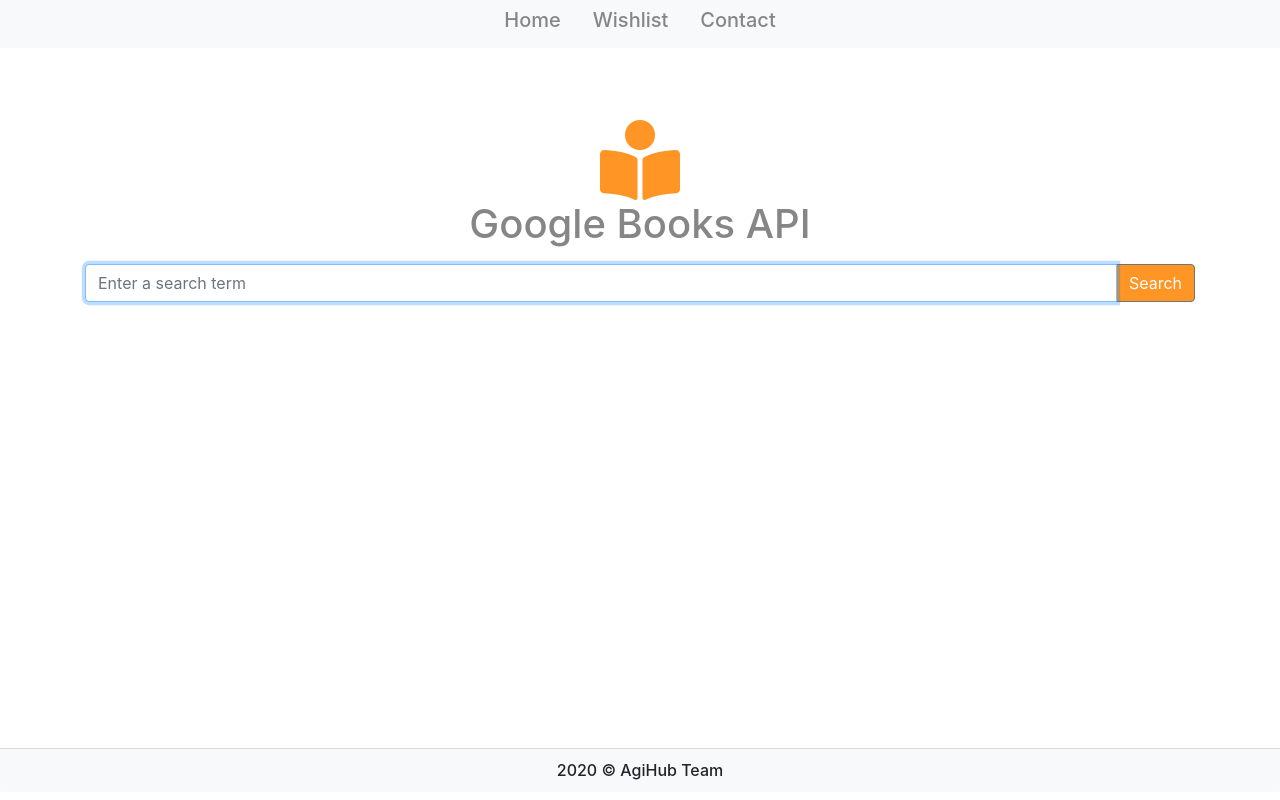
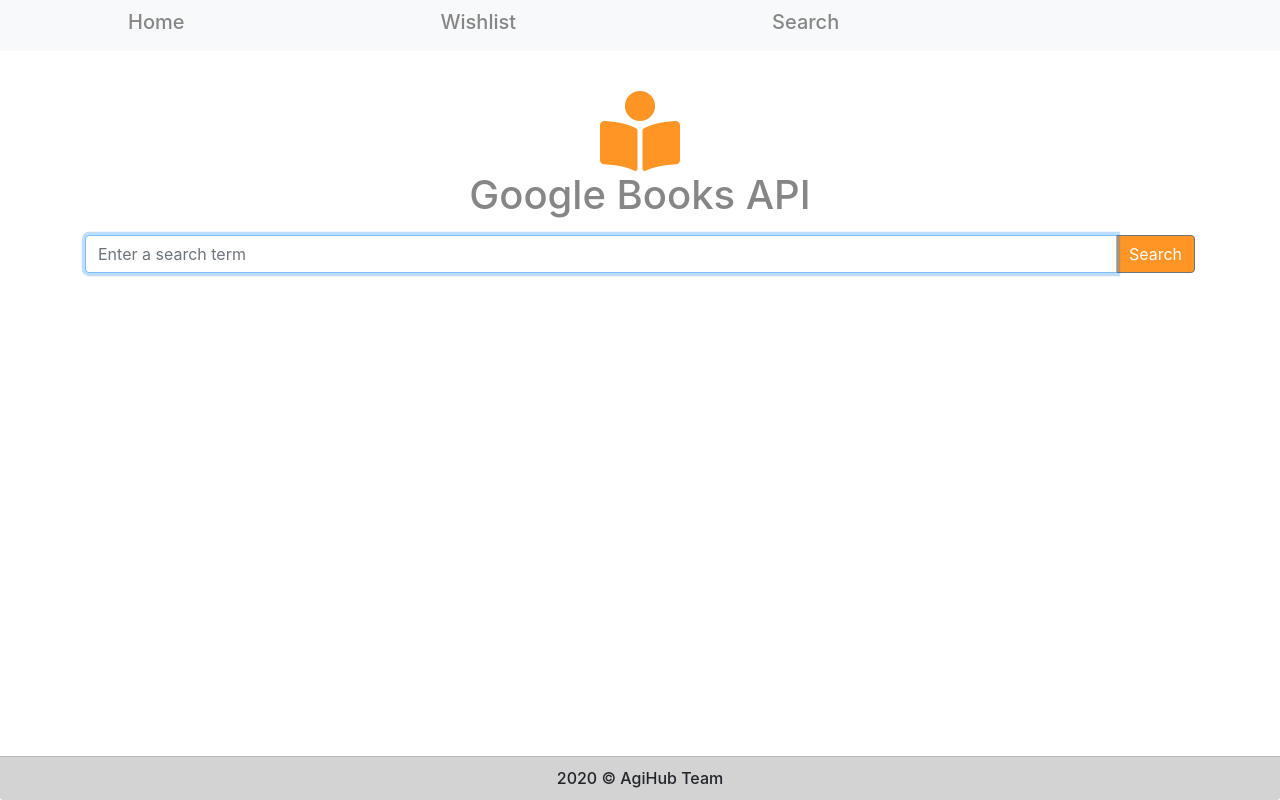
Before and after one commit to Bogdan-Mireanu/Agile-React-Final-Project, a React (Create React App) app: page /search in a window 1280 px wide. Built offline with nearby package versions, Linux system fonts and the light colour scheme.

Commit message:
done navbar, login, some css

```diff
--- a/src/App.css
+++ b/src/App.css
@@ -1,5 +1,7 @@
 .App {
   text-align: center;
+  margin: 0;
+  padding: 0;
 }
 
 .form-container {
@@ -9,6 +11,7 @@
   width: 30vw;
   margin: 1rem auto;
 }
+
 .fas {
   color:  #ff9524;
 }
@@ -29,7 +32,20 @@
   margin-bottom: 0.5rem;
 }
 .nav{
-  margin-bottom: 4rem;
+   margin-bottom: 2rem;
+}
+.nav li {
+  margin : 0.1rem 7rem;
+}
+.nav li a:hover{
+  text-decoration: none;
+}
+p:hover {
+  background-image: linear-gradient(260deg, rgb(250, 173, 57) 0%,  rgb(248, 198, 124) 100%);
+  color: #fffdfd;
+}
+.card-footer {
+  background-color: #d3d3d3;
 }
 .btn-block{
   width: 6rem;
@@ -41,7 +57,19 @@
 .card-book{
   box-shadow: 4px 4px 20px -2px #cec7c0;
 }
+.book-title .btn {
+  margin-top: 1rem;
+}
 .details {
   background-color: #ff9524;
   color: #fffdfd;
 }
+.card-bookDetails {
+  background-color: rgb(243, 179, 83);
+  color: whitesmoke;
+}
+.book-body h5{
+  color:whitesmoke;
+  padding: 0 1rem;
+
+}
--- a/src/App.js
+++ b/src/App.js
@@ -1,15 +1,16 @@
 import React from 'react';
 import Login from './components/Login/Login';
 import SearchBar from './components/SearchBar/SearchBar';
+import WhishList from './components/WhishList/WhishList';
 import 'bootstrap/dist/css/bootstrap.min.css';
 import './App.css';
 import BookDetails from './components/BookDetails/BookDetails';
 import {
   BrowserRouter as Router,
   Switch,
-  Route,
-  Link
+  Route
 } from "react-router-dom";
+
 
 function App() {
   return (
@@ -17,9 +18,11 @@
 
     <div className="App">
         <Switch>
-          <Route exact path="/login"><Login/></Route>
+          <Route exact path="/"><Login/></Route>
+          <Route exact path="/search">  <SearchBar /></Route>
           <Route exact path="/bookDetails/:id"> <BookDetails /></Route>
-          <Route exact path="/search">  <SearchBar /></Route>
+          <Route exact path='/whishlist'><WhishList/></Route>
+          <Route>{() => <h1>404</h1>}</Route>
         </Switch>
 
 
--- a/src/components/Book/Book.js
+++ b/src/components/Book/Book.js
@@ -15,7 +15,7 @@
 
             <h5 className='card-title'>{books.volumeInfo.title}</h5>
             <h6 className=' card-subtitle mb-2 text-dark'>{books.volumeInfo.authors}</h6>
-            <p class="btn details"><Link to={`/bookDetails/${books.id}`}>Get more details</Link></p>
+            <p className="btn details"><Link to={`/bookDetails/${books.id}`}>Get more details</Link></p>
         </div>
     )
 }
--- a/src/components/BookDetails/BookDetails.js
+++ b/src/components/BookDetails/BookDetails.js
@@ -1,15 +1,17 @@
 import React from 'react';
 import { useEffect, useState } from 'react';
 import axios from 'axios';
-import { Button, Modal } from 'react-bootstrap';
+import { Button} from 'react-bootstrap';
 import CustomModal from '../Modal/CustomModal';
 import {useParams} from 'react-router-dom';
+import Navbar from '../Navbar/Navbar';
 import Note from '../Note/Note';
 
 export default function BookDetails(prop) {
-    const [modal, showModal] = React.useState(false);
+    const [modal, showModal] = useState(false);
     const [data, setData] = useState({});
     let { id } = useParams();
+
     useEffect(() => {
         async function getDetails(){
         const result = await axios.get(
@@ -19,22 +21,34 @@
     }
     getDetails();
     }, [id]);
+
+    function addToWishList(){
+        console.log('added');
+    }
     return (
         <>
+            <Navbar/>
             {data.volumeInfo && (
-            <div className = ''>
-                <h2> {data.volumeInfo.title}</h2>
-                <h5 className='text-muted'>Publisher: {data.volumeInfo.publisher}</h5>
-                <h5 className='text-muted'>Publish Date: {data.volumeInfo.publishedDate}</h5>
-                <h5 className='text-muted'>Description: {data.volumeInfo.description}</h5>
-                    <img className="" src={data.volumeInfo.imageLinks ? data.volumeInfo.imageLinks.thumbnail : null} alt="cover" />
-                <Button onClick={()=>showModal(!modal)}>Add note</Button>
+            <div className = 'card flex-row card-bookDetails p-2'>
+                <div className="book-title">
+                    <h2> {data.volumeInfo.title}</h2>
+                    <img className='mb-2' src={data.volumeInfo.imageLinks ? data.volumeInfo.imageLinks.thumbnail : null} alt="cover" />
+                    <Button onClick={()=>showModal(!modal)}>Add note</Button>
+                    <Button variant='success' onClick={addToWishList}>Add to whishlist</Button>
                 {
                 modal &&
                 <CustomModal toggleModal={showModal} show={modal}>
                 <Note></Note>
                 </CustomModal>
                 }
+                </div>
+
+                <div className='book-body'>
+                    <h5 className=''>Publisher: {data.volumeInfo.publisher}</h5>
+                    <h5 className='t'>Publish Date: {data.volumeInfo.publishedDate}</h5>
+                    <h5 className=''>Description: {data.volumeInfo.description}</h5>
+                </div>
+
             </div>
             )}
         </>
--- a/src/components/Login/Login.js
+++ b/src/components/Login/Login.js
@@ -1,4 +1,5 @@
 import React from 'react';
+import {Link} from 'react-router-dom';
 
 export default function Login(){
     return (
@@ -26,7 +27,7 @@
 
             <div className="d-flex justify-content-between mx-auto col-md-8">
 
-                    <p><button type="submit" className="btn btn-block btn-primary">Login</button></p>
+                    <Link to='/search'><p><button type="submit" className="btn btn-block btn-primary">Login</button></p></Link>
                     <p><button type="submit" name="save" className="btn btn-block btn-success">Register</button></p>
 
             </div>
--- a/src/components/Navbar/Navbar.js
+++ b/src/components/Navbar/Navbar.js
@@ -1,16 +1,17 @@
 import React from 'react';
+import {Link} from 'react-router-dom';
 
 export default function Navbar(){
     return (
-        <ul className="nav justify-content-center bg-light">
+        <ul className="nav bg-light">
             <li className="nav-item">
-                <a className="nav-link h5 " href="#">Home</a>
+                <Link className='' to='/'><p className="nav-link h5 " href="#">Home</p></Link>
             </li>
             <li className="nav-item">
-                <a className="nav-link h5" href="#">Wishlist</a>
+                <Link className='' to='/whishlist'><p className="nav-link h5" href="#">Wishlist</p></Link>
             </li>
             <li className="nav-item">
-                <a className="nav-link h5" href="#">Contact</a>
+                <Link className='' to='/search'><p className="nav-link h5" href="#">Search</p></Link>
             </li>
         </ul>
     )
--- a/src/components/SearchBar/SearchBar.js
+++ b/src/components/SearchBar/SearchBar.js
@@ -42,7 +42,7 @@
                 </React.Fragment>
             </div>
         </div>
-        <div class="card-footer fixed-bottom h6 bg-light">
+        <div className="card-footer fixed-bottom h6 mb-0">
             2020 © AgiHub Team
         </div>
         </>
--- /dev/null
+++ b/src/components/WhishList/WhishList.js
@@ -0,0 +1,18 @@
+import React, { useState } from 'react';
+import Navbar from '../Navbar/Navbar';
+import WhishContext from '../../context/WhishContext';
+
+
+export default function WhishList(){
+    const [whishlist, setWishlist] =useState([]);
+    return (
+    <WhishContext.Provider>
+        <Navbar/>
+        <p>List</p>
+        <div className="card-footer fixed-bottom h6 mb-0">
+                2020 © AgiHub Team
+        </div>
+    </WhishContext.Provider>
+    )
+
+}
--- /dev/null
+++ b/src/context/WhishContext.js
@@ -0,0 +1,6 @@
+import React from 'react'
+
+
+
+const WhishContext = React.createContext();
+export default WhishContext;
```
